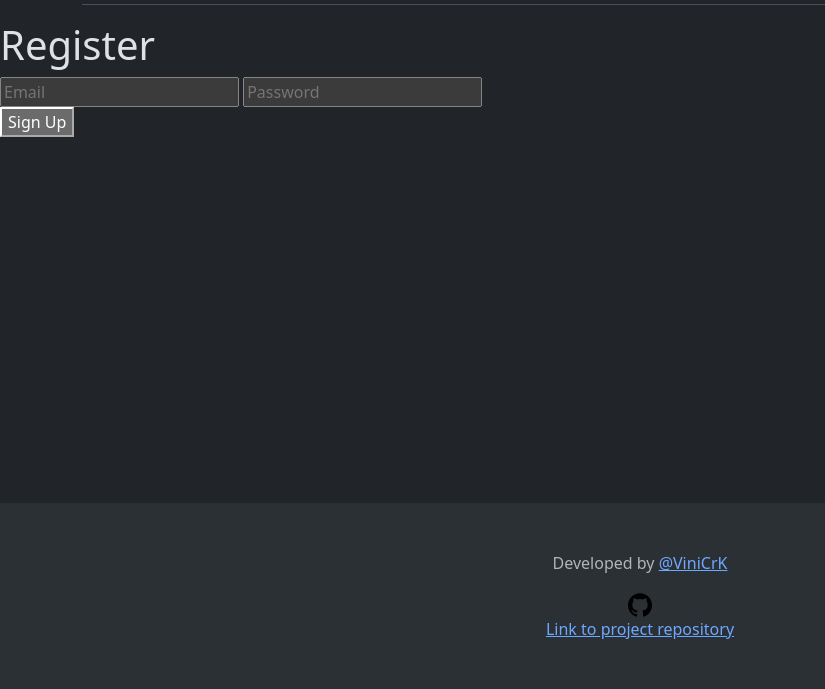
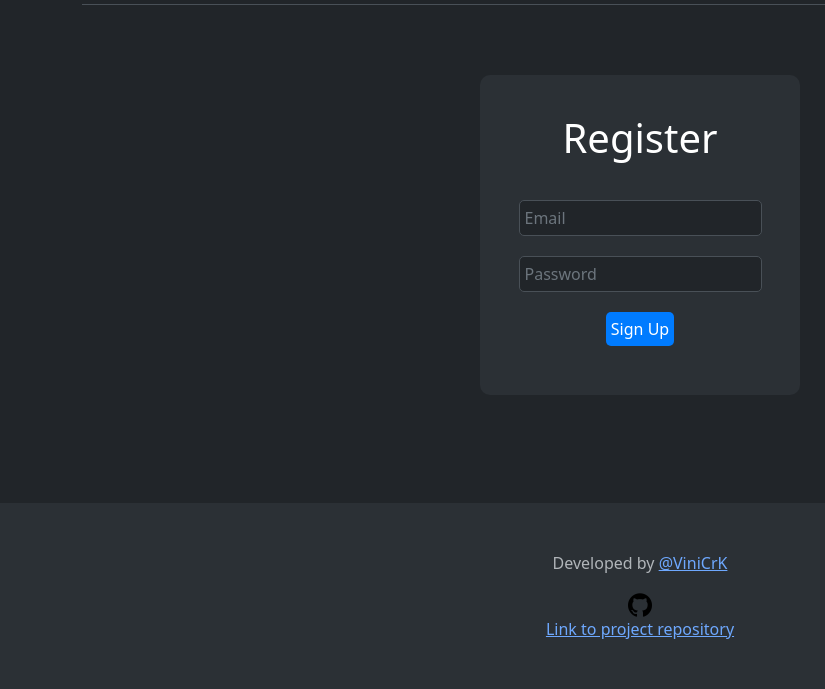
Before and after one commit to ViniCrK/blog-project, a Django app: template users/templates/users/register.html in a window 1280 px wide. Shown: the part 111-800 px from the top of the page, without its empty margins (0-825 px from the left). Run offline with Django 5.2, Linux system fonts and the light colour scheme; the template is opened without the code that fills it, so the values that code supplies are empty; some libraries are stand-ins or nearby versions.

Commit message:
Add style for register and login form

```diff
--- a/static/css/style.css
+++ b/static/css/style.css
@@ -1,6 +1,65 @@
 .navbar {
     background-color: lightblue;
 }
+
+.centered-div {
+    display: flex;
+    flex-direction: column;
+    justify-content: center;
+    align-items: center;
+
+    background-color: #2B3035;
+
+
+    margin: auto;
+    width: 320px;
+    height: 320px;
+    padding: 10px;
+
+    border-radius: 10px;
+  }
+
+  .centered-div input {
+    border: 1px solid #495057;
+    border-radius: 5px;
+    padding: 5px;
+    margin: 10px 0;
+    background-color: #212529;
+  }
+
+  .centered-div input::placeholder {
+    color: #6C757D;
+  }
+
+  .centered-div h1 {
+    text-align: center;
+    color: rgb(255, 255, 255);
+    padding-bottom: 20px;
+  }
+
+  .form-container {
+    display: flex;
+    flex-direction: column;
+    align-items: center;
+    width: 100%;
+  }
+
+  .inputs-container {
+    display: flex;
+    flex-direction: column;
+    align-items: center;
+    width: 100%;
+  }
+
+  .centered-div button {
+    background-color: #007BFF;
+    color: white;
+    padding: 5px;
+    margin: 10px 0;
+    border: none;
+    border-radius: 5px;
+    cursor: pointer;
+  }
 
 .blog-post-meta {
     color: #dee2e6;
```
